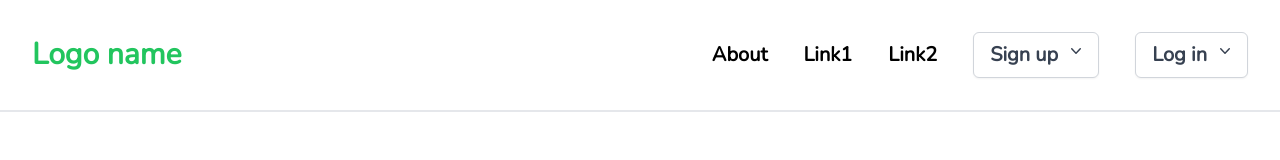
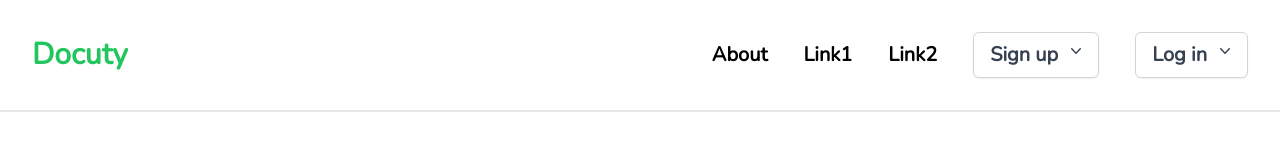
Before and after one commit to rajatyadav8540/Docuty, a React (Create React App) app in the folder frontend/: page /login in a window 1280 px wide. Shown: the top 160 px of the page. Built offline with nearby package versions, Linux system fonts and the light colour scheme.

Commit message:
second commit navbar chnages + header + cards are added

```diff
--- a/frontend/src/components/navbarbase.js
+++ b/frontend/src/components/navbarbase.js
@@ -3,13 +3,15 @@ import NavLogo from "./navbarlogo";
 
 import Log_Sign from "./sing_login_navbar";
 
-
+function classNames(...classes) {
+  return classes.filter(Boolean).join(" ");
+}
 
 export default function Navbar() {
   return (
     <div className="flex justify-between p-8 border-b-2 items-center">
       <div>
-        <NavLogo logo="Logo name" logoUrl="/" />
+        <NavLogo logo="Docuty" logoUrl="/" />
       </div>
       <div className="flex justify-center gap-x-9 items-center">
         <Nav name="About" nameUrl="/about" />
--- a/frontend/src/components/signup.js
+++ b/frontend/src/components/signup.js
@@ -11,6 +11,7 @@ export default function Signup(){
 
     const handleChange=(e)=>{
         setsignupState({...signupState,[e.target.id]:e.target.value})
+
     }
 
 
```
Also changed, not shown: frontend/src/components/formaction.js (line endings or trailing spaces), frontend/src/components/header.js (line endings or trailing spaces), frontend/src/components/input.js (line endings or trailing spaces), frontend/src/components/login.js (line endings or trailing spaces), frontend/src/components/navbarlogo.js (line endings or trailing spaces), frontend/src/components/navitems.js (line endings or trailing spaces), frontend/src/components/sing_login_navbar.js (line endings or trailing spaces).
